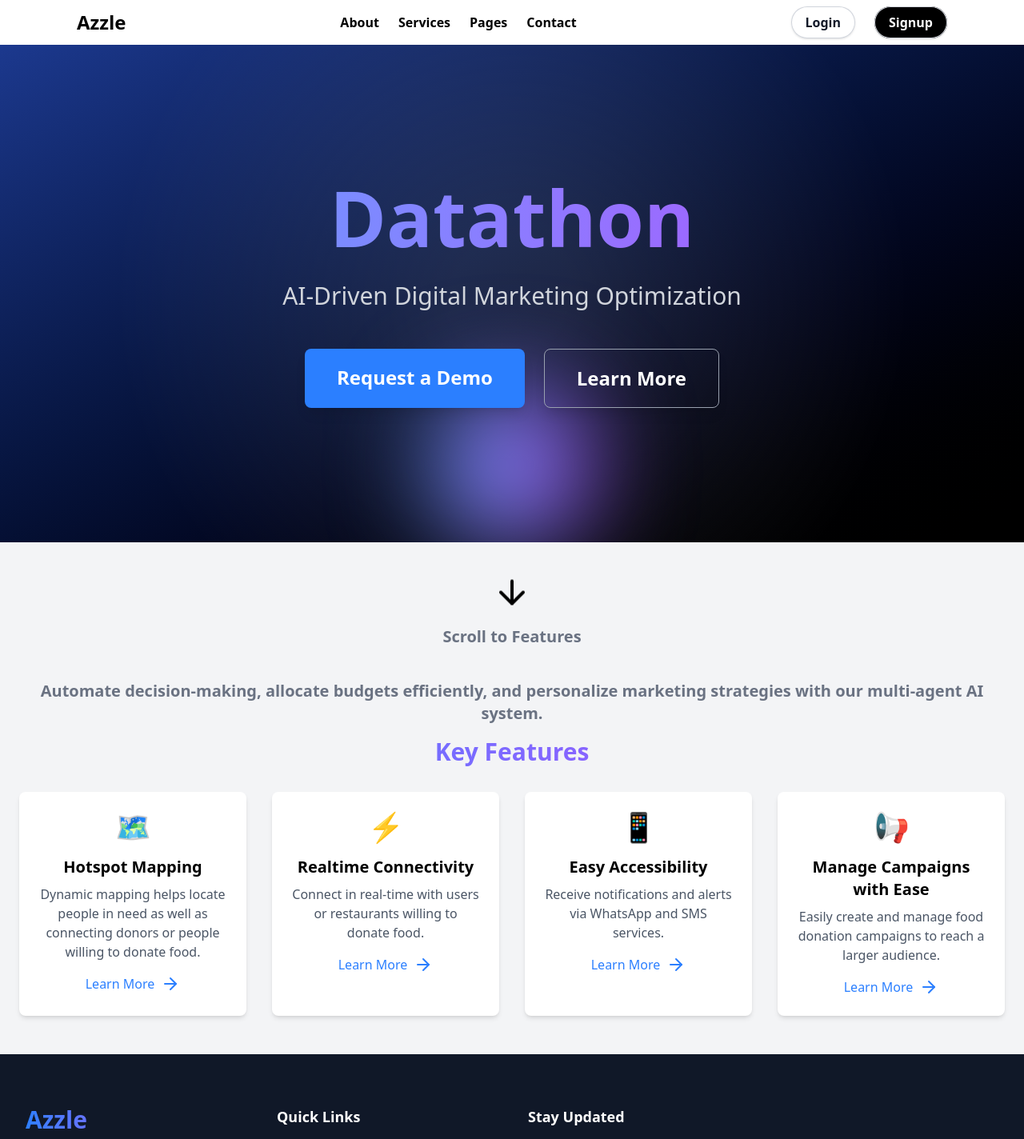
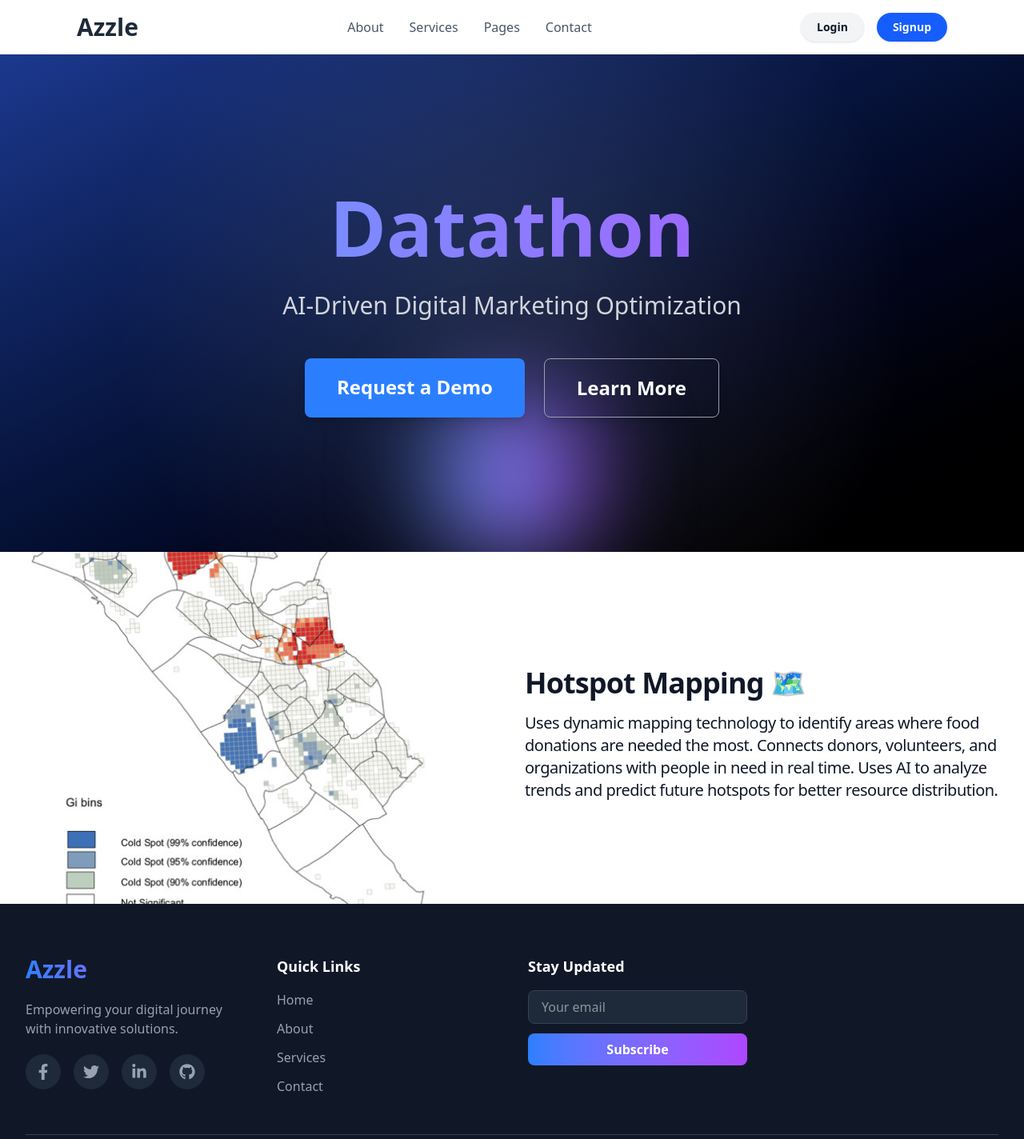
Before and after one commit to Datathon-2025/Datathon25, a React (Vite) app: page / in a window 1280 px wide. Shown: the top 1424 px of the page at 80% size. Built offline with nearby package versions, Linux system fonts and the light colour scheme.

Commit message:
feature changes

```diff
--- a/src/components/Feature.jsx
+++ b/src/components/Feature.jsx
@@ -1,72 +1,31 @@
-import { ArrowRight, ArrowDown } from "lucide-react"; // Import ArrowDown
-import scrollImage from "../assets/image.png";
+import Img from '../assets/image.png';
 
-const features = [
-  {
-    icon: "🗺️",
-    title: "Hotspot Mapping",
-    description: "Dynamic mapping helps locate people in need as well as connecting donors or people willing to donate food.",
-    link: "#hotspot-mapping",
-  },
-  {
-    icon: "⚡",
-    title: "Realtime Connectivity",
-    description: "Connect in real-time with users or restaurants willing to donate food.",
-    link: "#realtime-connectivity",
-  },
-  {
-    icon: "📱",
-    title: "Easy Accessibility",
-    description: "Receive notifications and alerts via WhatsApp and SMS services.",
-    link: "#easy-accessibility",
-  },
-  {
-    icon: "📢",
-    title: "Manage Campaigns with Ease",
-    description: "Easily create and manage food donation campaigns to reach a larger audience.",
-    link: "#manage-campaigns",
-  },
-];
+export function Feature() {
+    return (
+        <div className="bg-white">
+            <section aria-labelledby="features-heading" className="relative">
+                <div className="aspect-h-2 aspect-w-3 overflow-hidden sm:aspect-w-5 lg:aspect-none lg:absolute lg:h-full lg:w-1/2 lg:pr-4 xl:pr-16">
+                    <img
+                        alt="img"
+                        src={Img}
+                        className="h-full w-full object-cover object-center lg:h-full lg:w-full rounded-lg"
+                    />
+                </div>
 
-const scrollToFeatures = () => {
-  document.getElementById("features-section").scrollIntoView({ behavior: "smooth" });
-};
-
-const Feature = () => {
-  return (
-    <section className="py-12 bg-gray-100" id="features-section">
-      <div className="max-w-7xl mx-auto px-6 text-center">
-        <div className="flex flex-col items-center justify-center mb-6">
-          <button onClick={scrollToFeatures} className="flex flex-col items-center">
-            <ArrowDown size={48} className="animate-bounce mb-2" />
-            <span className="text-xl font-bold mb-4 text-gray-500">Scroll to Features</span>
-          </button>
+                <div className="mx-auto max-w-2xl px-4 pb-24 pt-16 sm:px-6 sm:pb-32 lg:grid lg:max-w-7xl lg:grid-cols-2 lg:gap-x-8 lg:px-8 lg:pt-32">
+                    <div className="lg:col-start-2">
+                        <h2 id="features-heading" className="text-4xl text-gray-500"></h2>
+                        <p className="mt-4 text-4xl font-bold tracking-tight text-gray-900">Hotspot Mapping 🗺️</p>
+                        <p className="mt-4 text-xl tracking-tight text-gray-900">
+                            Uses dynamic mapping technology to identify areas where food donations are needed the most.
+                            Connects donors, volunteers, and organizations with people in need in real time.
+                            Uses AI to analyze trends and predict future hotspots for better resource distribution.
+                        </p>
+                    </div>
+                </div>
+            </section>
         </div>
-        <h3 className="text-xl font-bold mb-4 text-gray-500">
-          Automate decision-making, allocate budgets efficiently, and personalize marketing strategies with our multi-agent AI system.
-        </h3>
-        <h2 className="text-3xl font-bold mb-8 bg-clip-text text-transparent bg-gradient-to-r from-blue-500 to-purple-500">
-          Key Features
-        </h2>
-        <div className="grid grid-cols-1 md:grid-cols-2 lg:grid-cols-4 gap-8">
-          {features.map((feature, index) => (
-            <a
-              key={index}
-              href={feature.link}
-              className="block p-6 bg-white rounded-lg shadow-md hover:shadow-lg transition-transform transform hover:scale-105"
-            >
-              <div className="text-4xl mb-4">{feature.icon}</div>
-              <h3 className="text-xl font-semibold mb-2">{feature.title}</h3>
-              <p className="text-gray-600 mb-4">{feature.description}</p>
-              <div className="mt-4 text-blue-500 flex items-center justify-center">
-                Learn More <ArrowRight className="ml-2" />
-              </div>
-            </a>
-          ))}
-        </div>
-      </div>
-    </section>
-  );
-};
+    );
+}
 
 export default Feature;
--- a/src/components/Nav.jsx
+++ b/src/components/Nav.jsx
@@ -2,21 +2,20 @@ import React from 'react'
 
 const Nav = () => {
   return (
-    <nav className='px-8 md:px-16 lg:px-24'>
-        <div className='container py-2 flex justify-center md:justify-between items-center'>
-            <div className='text-2xl font-bold hidden md:inline'>Azzle</div>
-            <div className='space-x-6'>
-                <a href="#about" className='hover:text-gray-400 font-bold'>About</a>
-                <a href="#service" className='hover:text-gray-400 font-bold'>Services</a>
-                <a href="#pages" className='hover:text-gray-400 font-bold'>Pages</a>
-                <a href="#contact" className='hover:text-gray-400 font-bold'>Contact</a>
-            </div>
-            <div className='space-x-6'>
-            <button className='rounded-full bg-white px-4.5 py-2 text-l font-semibold text-gray-900 shadow-sm ring-1 ring-inset ring-gray-300 hover:bg-gray-50'>Login</button>
-            <button className='rounded-full bg-black px-4.5 py-2 text-l font-semibold text-white shadow-sm ring-1 ring-inset ring-gray-300 hover:bg-gray-50'>Signup</button>
-            </div>
-
+    <nav className='bg-white shadow-md'>
+      <div className='container mx-auto px-8 md:px-16 lg:px-24 py-4 flex justify-between items-center'>
+        <div className='text-3xl font-bold text-gray-800'>Azzle</div>
+        <div className='hidden md:flex space-x-8'>
+          <a href="#about" className='text-gray-600 hover:text-gray-900 font-medium'>About</a>
+          <a href="#service" className='text-gray-600 hover:text-gray-900 font-medium'>Services</a>
+          <a href="#pages" className='text-gray-600 hover:text-gray-900 font-medium'>Pages</a>
+          <a href="#contact" className='text-gray-600 hover:text-gray-900 font-medium'>Contact</a>
         </div>
+        <div className='flex space-x-4'>
+          <button className='rounded-full bg-gray-100 px-5 py-2 text-sm font-semibold text-gray-900 shadow-sm hover:bg-gray-200'>Login</button>
+          <button className='rounded-full bg-blue-600 px-5 py-2 text-sm font-semibold text-white shadow-sm hover:bg-blue-700'>Signup</button>
+        </div>
+      </div>
     </nav>
   )
 }
```
Also changed, not shown: src/assets/image.png.
